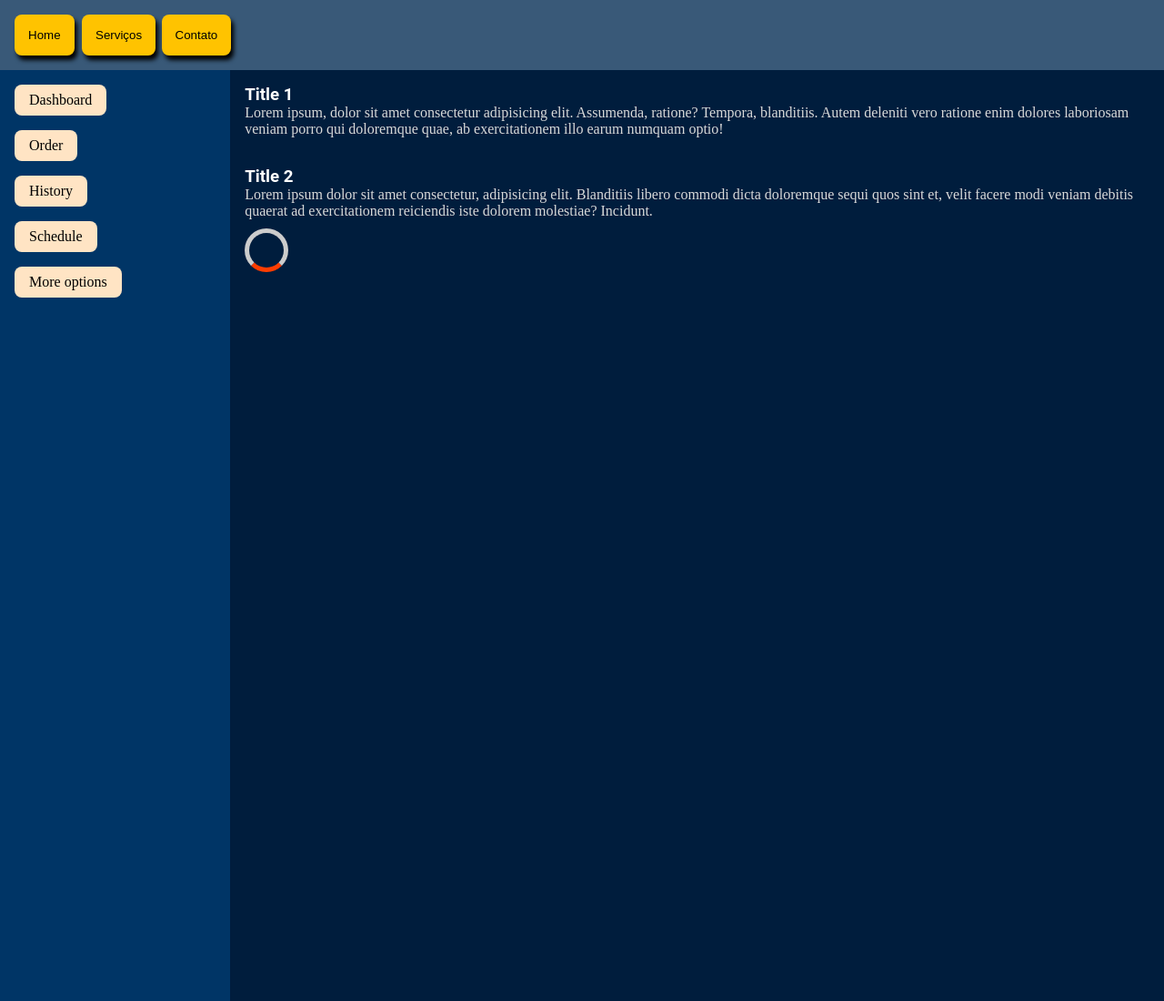
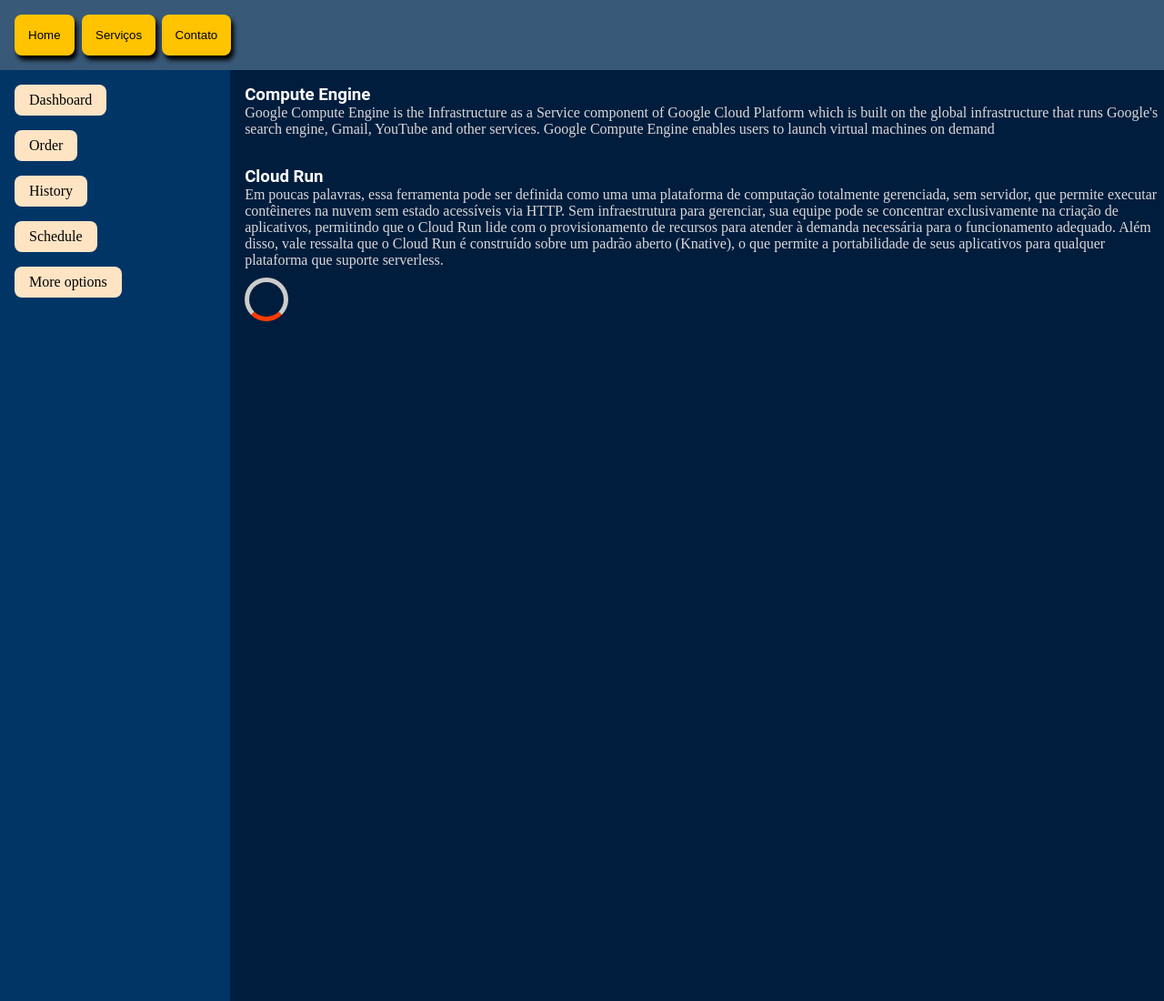
Before and after one commit to andersonsilva019/andersonsilva019.github.io, a plain HTML site: page prova01/index.html in a window 1280 px wide. Shown: the top 1100 px of the page at 91% size. Drawn offline with Linux system fonts and the light colour scheme.

Commit message:
Atulizando conteudo da prova01

```diff
--- a/prova01/index.html
+++ b/prova01/index.html
@@ -46,12 +46,22 @@
     <div class="content">
       <article>
         <section>
-          <h1>Title 1</h1>
-          <p>Lorem ipsum, dolor sit amet consectetur adipisicing elit. Assumenda, ratione? Tempora, blanditiis. Autem deleniti vero ratione enim dolores laboriosam veniam porro qui doloremque quae, ab exercitationem illo earum numquam optio!</p>
+          <h1>Compute Engine</h1>
+          <p>Google Compute Engine is the Infrastructure as a Service component of Google Cloud Platform which is built
+            on the global infrastructure that runs Google's search engine, Gmail, YouTube and other services. Google
+            Compute Engine enables users to launch virtual machines on demand</p>
         </section>
         <section>
-          <h1>Title 2</h1>
-          <p>Lorem ipsum dolor sit amet consectetur, adipisicing elit. Blanditiis libero commodi dicta doloremque sequi quos sint et, velit facere modi veniam debitis quaerat ad exercitationem reiciendis iste dolorem molestiae? Incidunt.</p>
+          <h1>Cloud Run</h1>
+          <p>Em poucas palavras, essa ferramenta pode ser definida como uma uma plataforma de computação totalmente
+            gerenciada, sem servidor, que permite executar contêineres na nuvem sem estado acessíveis via HTTP.
+
+            Sem infraestrutura para gerenciar, sua equipe pode se concentrar exclusivamente na criação de aplicativos,
+            permitindo que o Cloud Run lide com o provisionamento de recursos para atender à demanda necessária para o
+            funcionamento adequado.
+
+            Além disso, vale ressalta que o Cloud Run é construído sobre um padrão aberto (Knative), o que permite a
+            portabilidade de seus aplicativos para qualquer plataforma que suporte serverless.</p>
         </section>
       </article>
       <span class="loader"></span>
```
